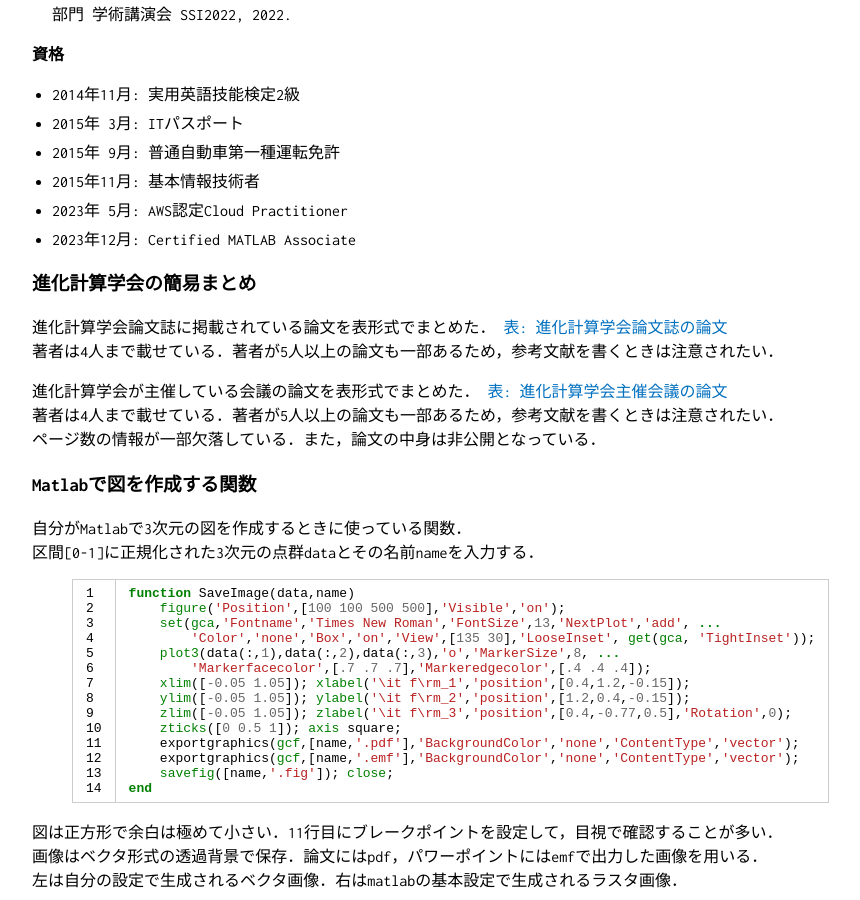
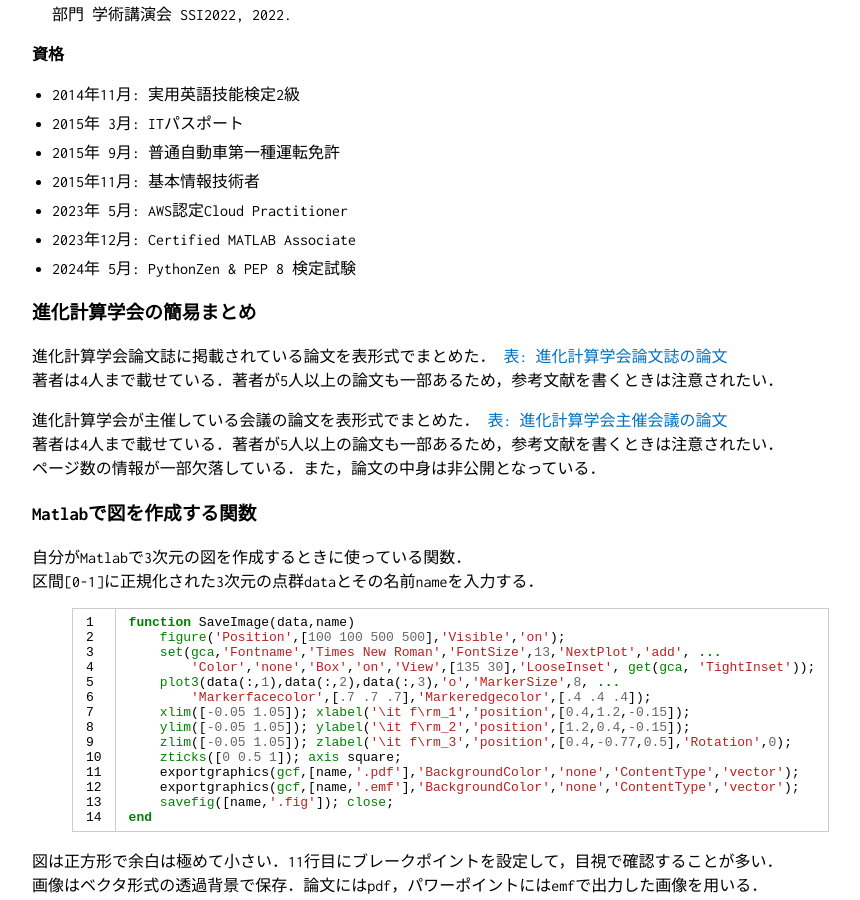
Before and after one commit to tomtkg/tomtkg.github.io, a Jekyll site: the page built from memo.md, in a window 1280 px wide and 900 px high, scrolled down 1441 px. Shown: the whole window, without its empty margins (228-1088 px from the left). Built offline with Jekyll 4.4.1, drawn with Linux system fonts in a browser that asks for light colours.

Commit message:
Update memo.md

```diff
--- a/memo.md
+++ b/memo.md
@@ -160,6 +161,7 @@ Tomoaki Takagi received the B.E., M.E., and Ph.D. degrees from The University of
 - 2015年11月: 基本情報技術者
 - 2023年 5月: AWS認定Cloud Practitioner
 - 2023年12月: Certified MATLAB Associate
+- 2024年 5月: PythonZen & PEP 8 検定試験
 
 ### 進化計算学会の簡易まとめ
 進化計算学会論文誌に掲載されている論文を表形式でまとめた． [表: 進化計算学会論文誌の論文](data/tjpnsec){:target="_blank"}
```
Also changed, not shown: other parts of memo.md (+1 -0 lines).
